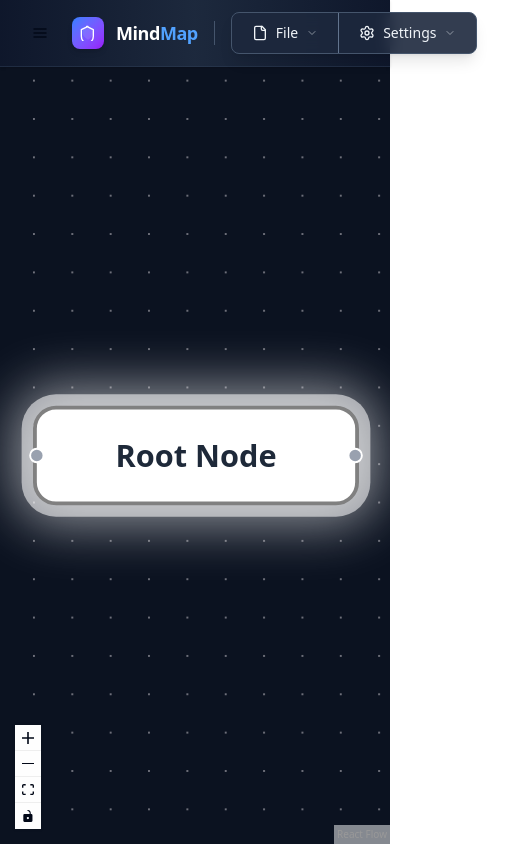
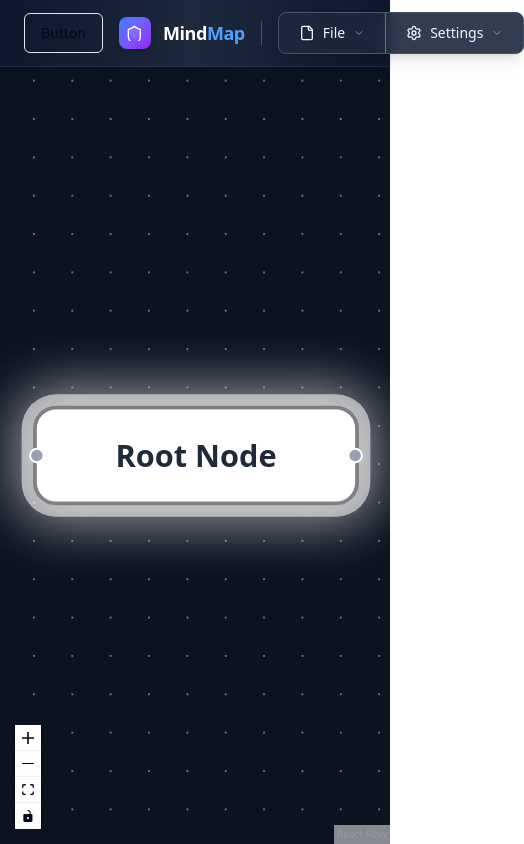
Before and after one commit to shamsundarvaidya/react_mindmap, a React (Vite) app: page / in a window 390 px wide. Shown: the whole page, 524 px wide, since content can reach past the window. Built offline with nearby package versions, Linux system fonts and the light colour scheme.

Commit message:
shadcn button

```diff
--- a/src/components/ControlPanel.tsx
+++ b/src/components/ControlPanel.tsx
@@ -12,14 +12,7 @@
       <div className="px-6 py-3 bg-gradient-to-r from-slate-900 via-slate-800 to-slate-900 border-b border-slate-700/50 relative shadow">
         <div className="flex items-center justify-between">
           <div className="flex items-center gap-4">
-            <Button
-              type="button"
-              variant="ghost"
-              aria-label="Open menu"
-              className="md:hidden p-2 h-8 w-8"
-            >
-              <AlignJustifyIcon size={16} />
-            </Button>
+          <Button variant="outline">Button</Button>
             <Logo size="md" />
             <div className="h-6 w-px bg-slate-600"></div>
             <AppMenu />
--- a/src/components/ui/button.tsx
+++ b/src/components/ui/button.tsx
@@ -2,7 +2,7 @@
 import { Slot } from "@radix-ui/react-slot"
 import { cva, type VariantProps } from "class-variance-authority"
 
-import { cn } from "src/lib/utils"
+import { cn } from "../../lib/utils"
 
 const buttonVariants = cva(
   "inline-flex items-center justify-center gap-2 whitespace-nowrap rounded-md text-sm font-medium ring-offset-background transition-colors focus-visible:outline-none focus-visible:ring-2 focus-visible:ring-ring focus-visible:ring-offset-2 disabled:pointer-events-none disabled:opacity-50 [&_svg]:pointer-events-none [&_svg]:size-4 [&_svg]:shrink-0",
--- a/tsconfig.app.json
+++ b/tsconfig.app.json
@@ -19,7 +19,7 @@
     "strict": true,
     "noUnusedLocals": true,
     "noUnusedParameters": true,
-    "erasableSyntaxOnly": true,
+
     "noFallthroughCasesInSwitch": true,
     "noUncheckedSideEffectImports": true
   },
```
